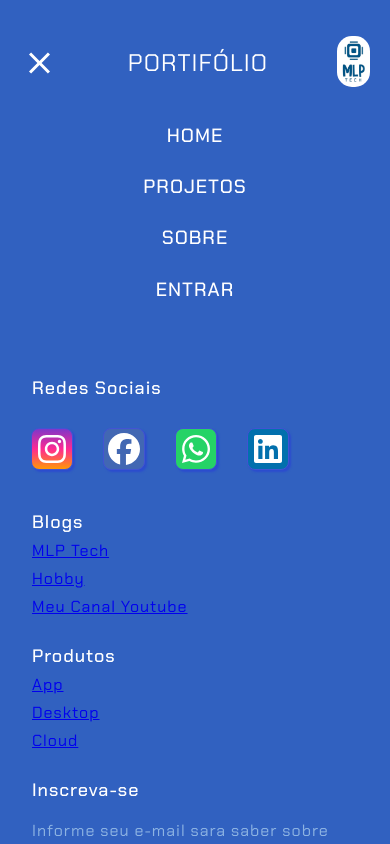
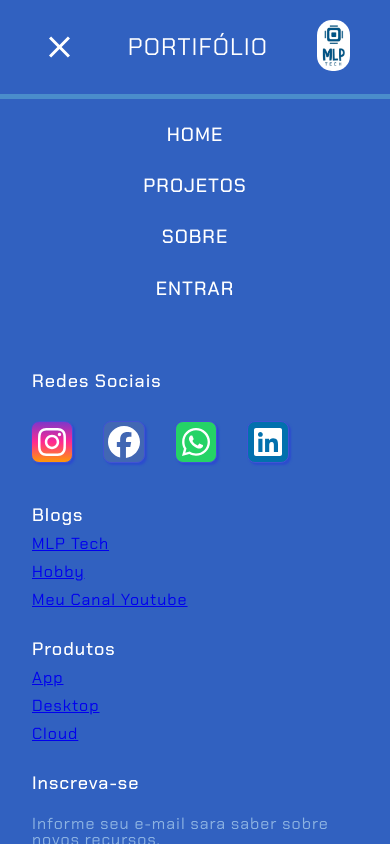
Before and after one commit to mateuslph/portifolio-foguete-react, a React (Create React App) app: page / in a window 390 px wide. Both pictures are taken after a click on the element 39 px from the left and 63 px from the top of the page. Shown: the top 844 px of the page. Built offline with nearby package versions, Linux system fonts and the light colour scheme.

Commit message:
menu mobile ao clicar fecha

```diff
--- a/src/RenderHeader/RenderHeader.jsx
+++ b/src/RenderHeader/RenderHeader.jsx
@@ -79,13 +79,13 @@ const NavMobile = styled.div`
 
   @media screen and (max-width: 768px) {
     display: inline;
-    padding: 12px;
   }
 `
 
 const HeaderMobile = styled.div`
   display: flex;
   justify-content: space-between;
+  padding: 0 20px;
 `
 
 const MenuMobile = styled.div`
@@ -108,6 +108,8 @@ const ColunaMobile = styled.div`
   display: flex;
   align-items: center;
   justify-content: center;
+  padding: 10px 0;
+  border-top: solid 5px #4A8DCB;
 `
 
 const MobileMenuUl = styled.ul`
@@ -152,10 +154,14 @@ const LogoImgMobile = styled.img`
 
 function RenderHeader() {
 
-  const [isOpen, setIsOpen] = useState(false);
+  const [isOpen, setIsOpen] = useState(false)
 
   const toggleMenu = () => {
-    setIsOpen(!isOpen);
+    setIsOpen(!isOpen)
+  }
+
+  const handleLinkClick = () => {
+    setIsOpen(false)
   }
 
   return (
@@ -185,25 +191,25 @@ function RenderHeader() {
 
         <NavMobile >
           <HeaderMobile>
-          <MenuMobile onClick={toggleMenu} className={isOpen ? 'open' : 'close'}></MenuMobile>
-          <TituloPagina >Portifólio</TituloPagina>
-          <div className="logo">
-            <LogoImgMobile src={ImageLogo} />
-          </div>
+            <MenuMobile onClick={toggleMenu} className={isOpen ? 'open' : 'close'}></MenuMobile>
+            <TituloPagina >Portifólio</TituloPagina>
+            <div className="logo">
+              <LogoImgMobile src={ImageLogo} />
+            </div>
           </HeaderMobile>
           {isOpen && (
             <ColunaMobile>
               <MobileMenuUl>
-                <NavItem onClick={(e) => e.preventDefault()}>
+              <NavItem onClick={() => { handleLinkClick() }}>
                   <StyledLinkMobile to="/home">Home</StyledLinkMobile>
                 </NavItem>
-                <NavItem onClick={(e) => e.preventDefault()}>
+                <NavItem onClick={() => { handleLinkClick() }}>
                   <StyledLinkMobile to="/projects">Projetos</StyledLinkMobile>
                 </NavItem>
-                <NavItem onClick={(e) => e.preventDefault()}>
+                <NavItem onClick={() => { handleLinkClick() }}>
                   <StyledLinkMobile to="/about">Sobre</StyledLinkMobile>
                 </NavItem>
-                <NavItem onClick={(e) => e.preventDefault()}>
+                <NavItem onClick={() => { handleLinkClick() }}>
                   <StyledLinkMobile to="/home">Entrar</StyledLinkMobile>
                 </NavItem>
               </MobileMenuUl>
```
